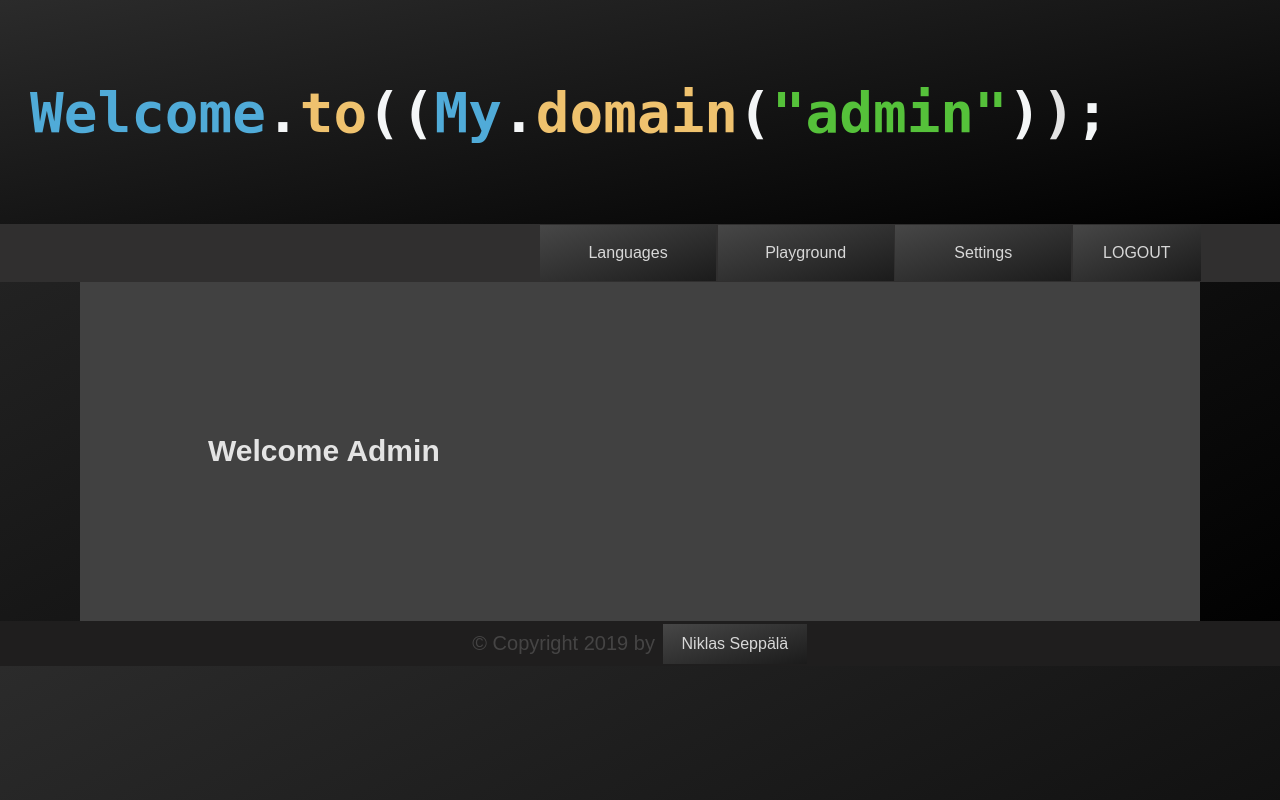
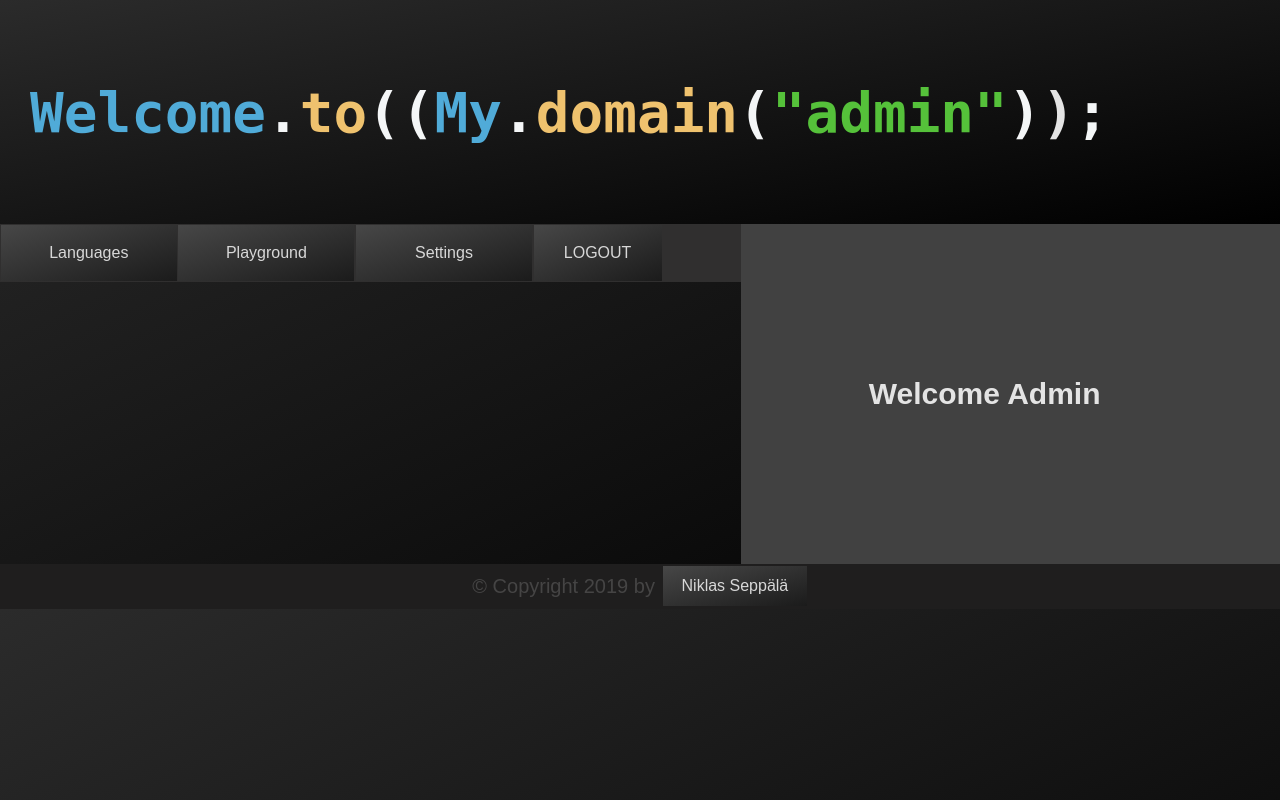
Before and after one commit to NikkeArp/my-website, a Flask app: page /admin in a window 1280 px wide. Run offline with Flask 2, Linux system fonts and the light colour scheme.

Commit message:
created content div to hold section artricle and aside elements. set div width to 90%. Made html source-files more pretty.

```diff
--- a/static/styles/layoutStyle.css
+++ b/static/styles/layoutStyle.css
@@ -7,7 +7,6 @@
 
     font-family: Arial, Helvetica, sans-serif;
     color: #e4e4e4;
-
     margin: 0px;
 }
 
@@ -51,10 +50,16 @@
 }
 
 section {
+
+    width: 90%;
+
     background-image: linear-gradient(to bottom right, #3d3d3d,  #000);
     display: flex;
-    margin-left: 5em;
-    margin-right: 5em;
+}
+
+div.content{
+    display: flex;
+    justify-content: center;
 }
 
 article {
--- a/templates/layout.html
+++ b/templates/layout.html
@@ -1,16 +1,13 @@
 <!DOCTYPE html>
 <html lang="en">
-
   <head>
     <meta charset="UTF-8">
     <link rel="stylesheet" href="{{ url_for('static', filename='styles/layoutStyle.css') }}">
     <link rel="stylesheet" href="{{ url_for('static', filename='styles/buttonLink.css') }}">
     <script src="https://ajax.googleapis.com/ajax/libs/jquery/3.3.1/jquery.min.js"></script>
-    {% block head %}
-    {% endblock head %}
+    {% block head %}{% endblock head %}
     <title>{% block title %}{% endblock title %}</title>
   </head>
-
   <body>
     <header>
       <h1>
@@ -18,14 +15,15 @@
           <span style="color: #50abd8">Welcome</span><span style="color:#f4f6f7;">.</span><span style="color: #efc26e">to</span><span style="color:#f4f6f7;">(</span><span style="color:#f4f6f7;">(</span><span style="color: #50abd8">My</span><span style="color:#f4f6f7;">.</span><span style="color: #efc26e">domain</span><span style="color:#f4f6f7;">())</span><span style="color:#f4f6f7;">;</span>
       </code>
       </h1>
-      {% block header %}{% endblock header %}
+    {% block header %}{% endblock header %}
     </header>
-    {% block content %}{% endblock content %}
+    {% block nav %}{% endblock nav %}
+    <div class="content">
+      {% block content %}{% endblock content %}
+    </div>
     <footer>
-      {% block footer %}
-      <p>&copy; Copyright 2019 by</p><a id="footerLink" class="buttonLink" href="http://domain.invalid/">Niklas
-        Seppälä</a>
-      {% endblock footer %}
+        {% block footer %}<p>&copy; Copyright 2019 by</p><a id="footerLink" class="buttonLink" href="http://domain.invalid/">Niklas
+        Seppälä</a>{% endblock footer %}
     </footer>
   </body>
 
```
Also changed, not shown: templates/index.html (+6 -11 lines).
